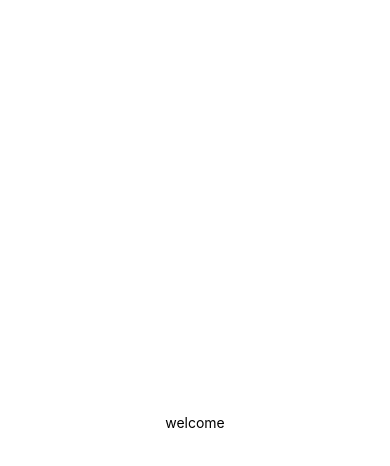
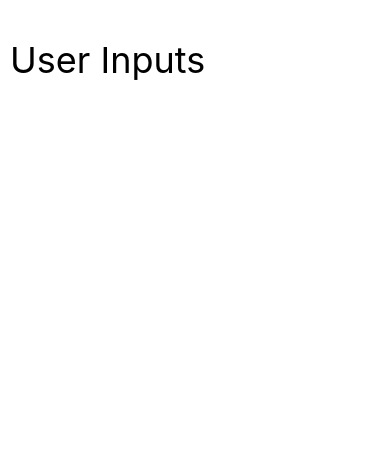
Before and after one commit to lausvision/CityRoutes, a React Native app: screen / in a window 390 px wide. Shown: the top 466 px of the page. Built offline with nearby package versions, Linux system fonts and the light colour scheme.

Commit message:
userinputs screen file

```diff
--- a/App.js
+++ b/App.js
@@ -2,12 +2,12 @@ import { StatusBar } from 'expo-status-bar';
 import React from 'react';
 import { StyleSheet, Text, View } from 'react-native';
 
+import UserInputs from './app/screens/UserInputs';
+
 export default function App() {
   return (
-    <View style={styles.container}>
-      <Text>welcome</Text>
-      <StatusBar style="auto" />
-    </View>
+    <UserInputs/>
+
   );
 }
 
--- /dev/null
+++ b/app/screens/UserInputs.js
@@ -0,0 +1,47 @@
+import React from 'react';
+import {
+    StyleSheet,
+    Text,
+    View,
+    TextInput,
+    ScrollView,
+    TouchableOpacity,
+} from 'react-native';
+
+export default class UserInputs extends React.Component {
+    render(){
+        return (
+            <View style={styles.container}>
+
+               <View style={styles.header}>
+               <Text style={styles.headerText}>User Inputs</Text>
+               </View>
+               <ScrollView style={styles.scrollConatainer}></ScrollView>
+
+            </View>
+
+
+        )
+    }
+}
+
+const styles = StyleSheet.create({
+    container: {
+        flex:1
+    },
+    header: {
+
+    },
+    headerText: {
+
+        fontSize: 36,
+        padding: 10,
+        lineHeight: 40,
+        lineHeight: 100,
+
+    },
+    scrollConatainer:{
+
+    }
+
+})
```
